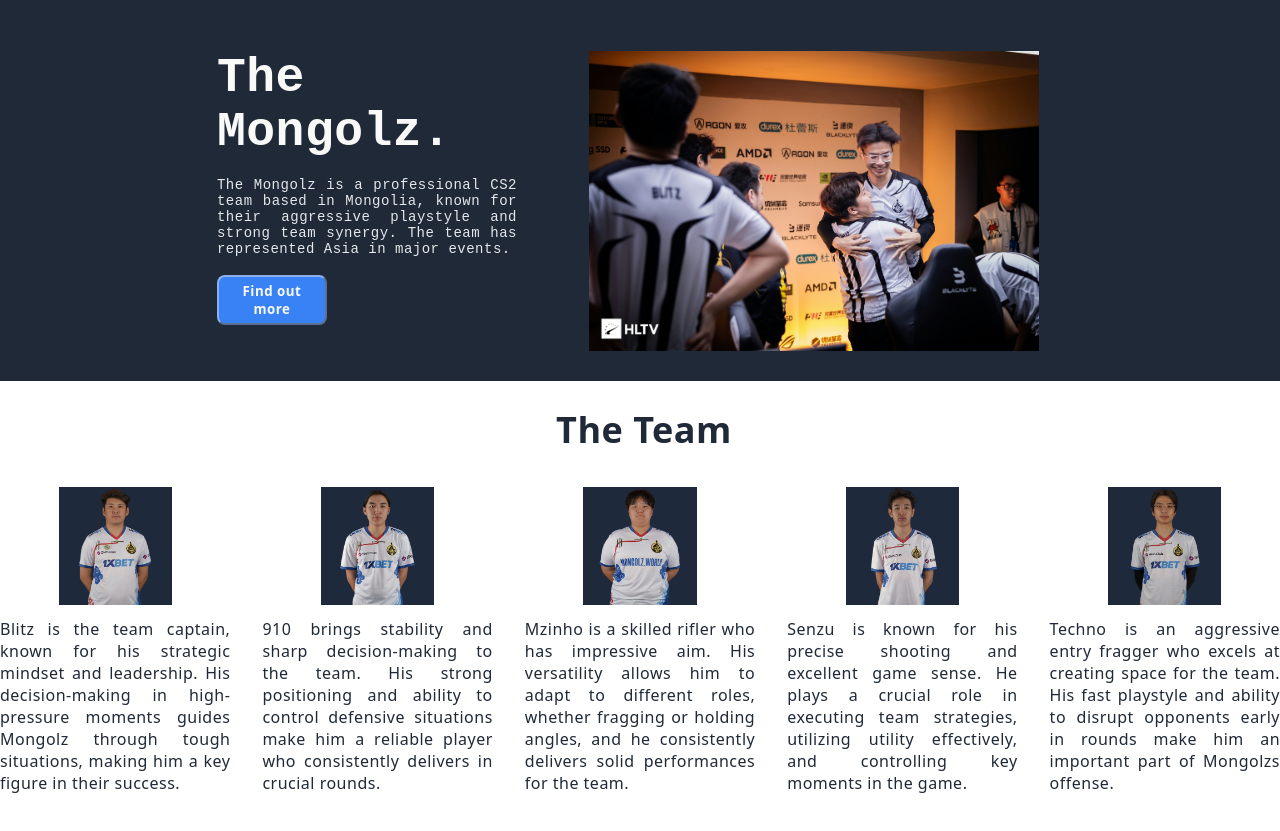
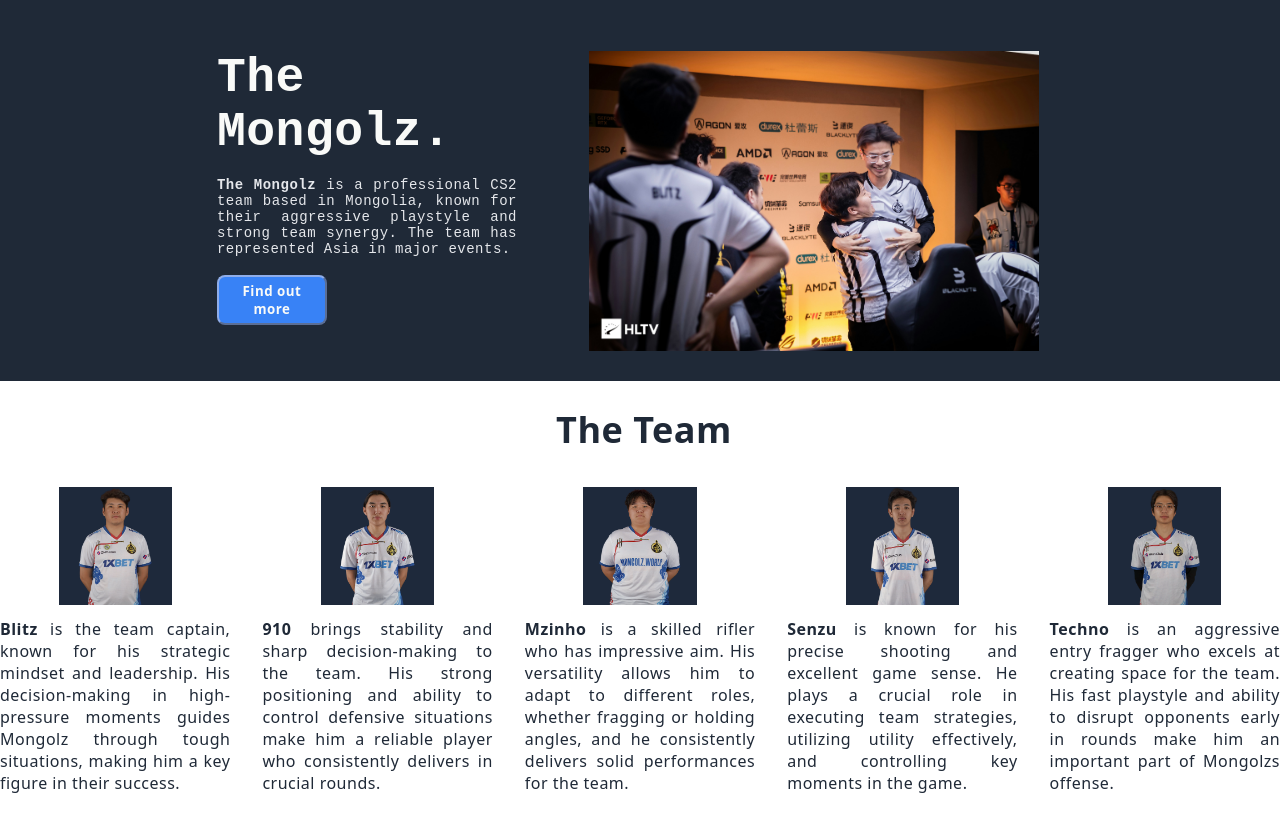
Before and after one commit to zzetrik/landing-page, a plain HTML site: page index.html in a window 1280 px wide. Shown: the part 73-904 px from the top of the page. Drawn offline with Linux system fonts and the light colour scheme.

Commit message:
Edit boldT to make texts bold

```diff
--- a/main.css
+++ b/main.css
@@ -121,3 +121,7 @@ h1 {
     background: padding-box linear-gradient(rgb(30 41 59), rgb(30 41 59)),
         border-box linear-gradient(rgb(255 255 255), rgb(255 255 255 / 0.1));
 }
+
+.boldT {
+    font-weight: bolder;
+}
```
